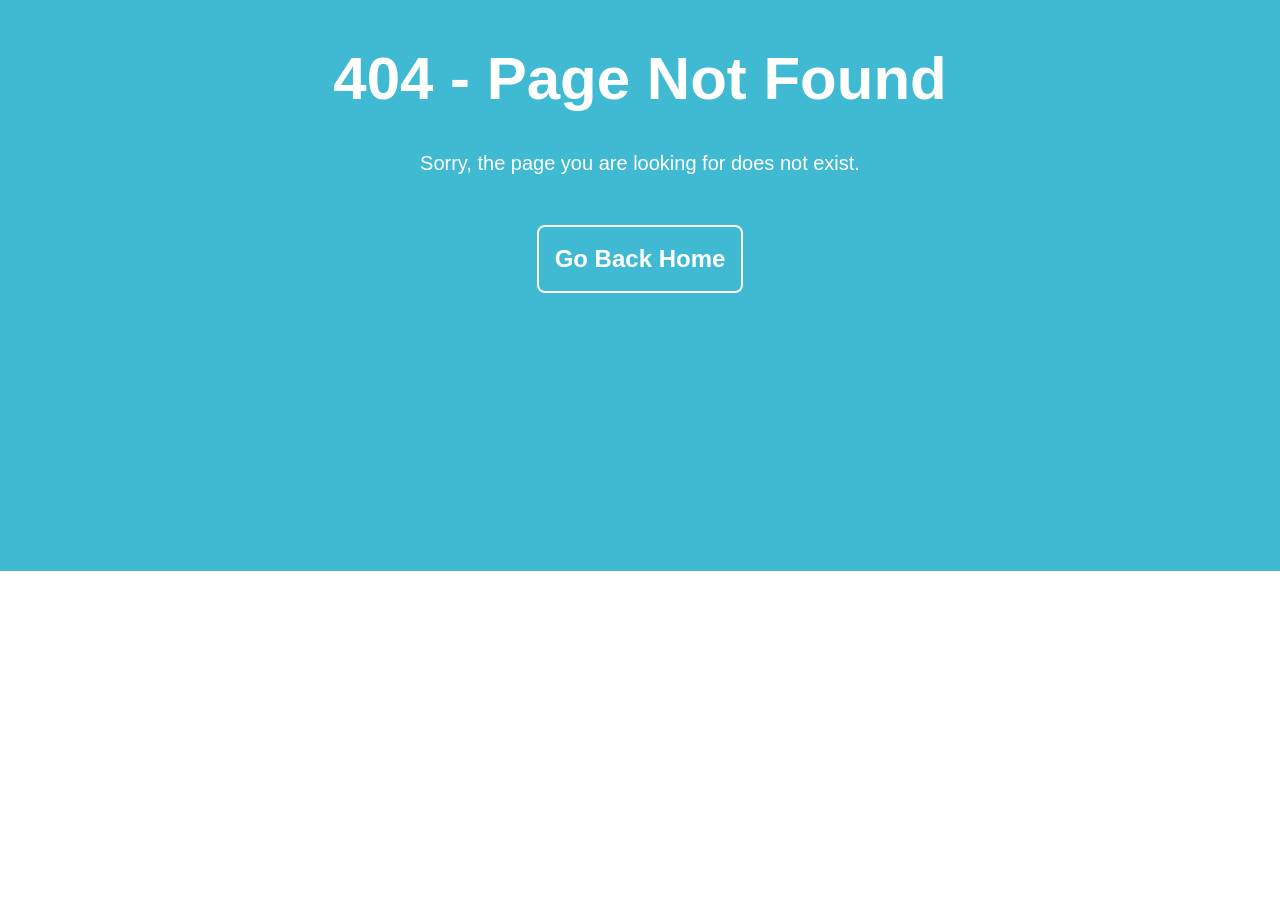
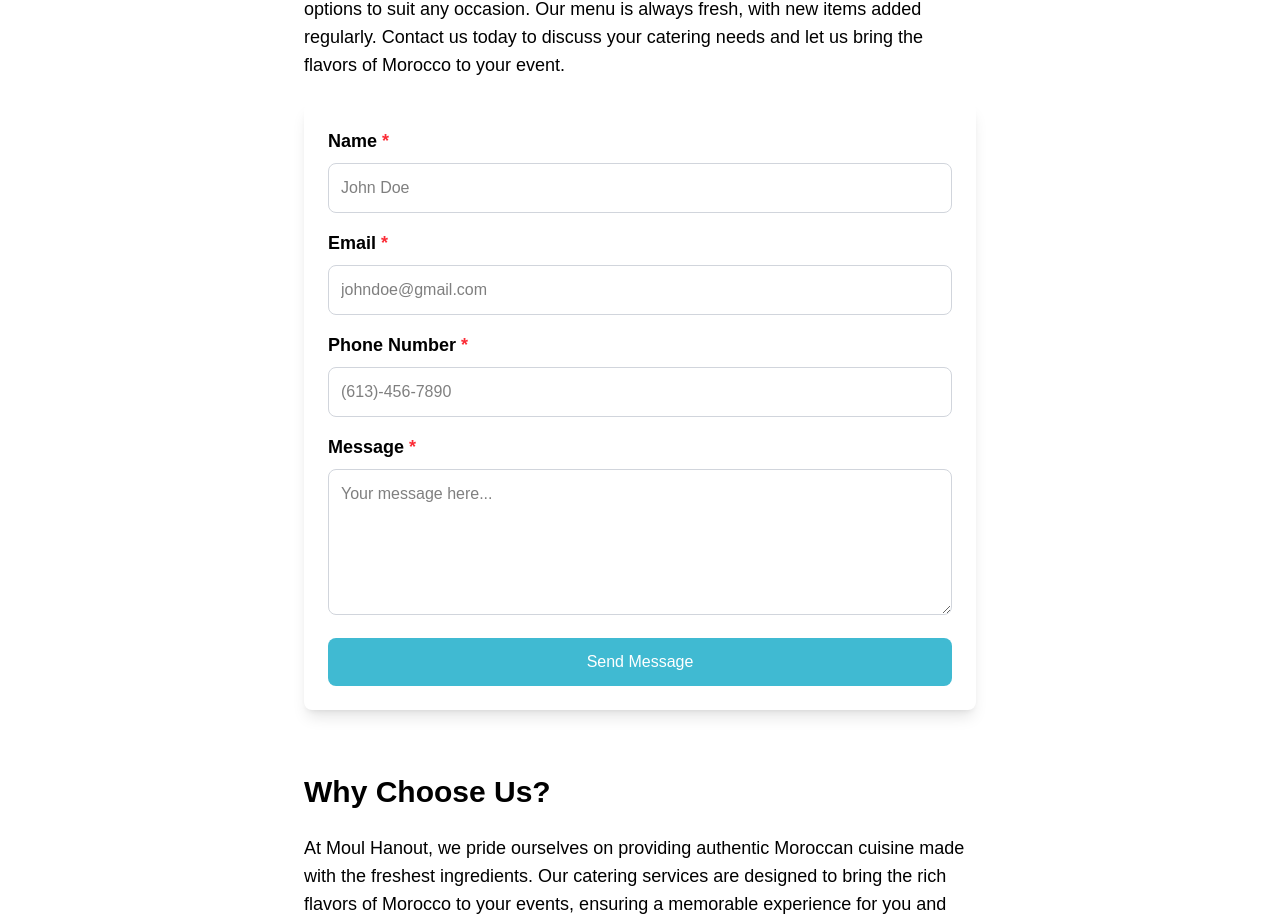
Before and after one commit to abdullahmorrison/moul-hanout, a Next.js app: page /catering in a window 1280 px wide. Before the commit this address had no page. Shown: the part 357-1280 px from the top of the page. Before the commit the page ends 928 px from the top, so only its background shows below. Built offline with nearby package versions, Linux system fonts and the light colour scheme.

Commit message:
created catering page

```diff
--- /dev/null
+++ b/src/app/catering/page.tsx
@@ -0,0 +1,100 @@
+import Image from 'next/image';
+
+export default function Catering() {
+  return (
+    <div className="flex items-center justify-center p-4 flex-wrap gap-6">
+      <div className="flex flex-col">
+        <h2 className="mt-10 text-5xl font-bold md:my-10">We Cater!</h2>
+        <p className="my-6 max-w-2xl text-lg">
+          Let us handle the food for your next event with our authentic Moroccan
+          dishes made right here in Ottawa. From small gatherings to large
+          parties, we offer delicious options to suit any occasion. Our menu is
+          always fresh, with new items added regularly. Contact us today to
+          discuss your catering needs and let us bring the flavors of Morocco to
+          your event.
+        </p>
+        <form className="w-full max-w-3xl rounded-lg bg-secondary p-6 shadow-lg">
+          <div className="mb-4">
+            <label htmlFor="name" className="mb-2 block text-lg font-semibold">
+              Name <span className="text-red-500">*</span>
+            </label>
+            <input
+              type="text"
+              id="name"
+              name="name"
+              placeholder="John Doe"
+              required
+              className="w-full rounded-lg border border-gray-300 p-3 focus:ring-2 focus:ring-primary focus:outline-none"
+            />
+          </div>
+          <div className="mb-4">
+            <label htmlFor="email" className="mb-2 block text-lg font-semibold">
+              Email <span className="text-red-500">*</span>
+            </label>
+            <input
+              type="email"
+              id="email"
+              name="email"
+              placeholder="johndoe@gmail.com"
+              required
+              className="w-full rounded-lg border border-gray-300 p-3 focus:ring-2 focus:ring-primary focus:outline-none"
+            />
+          </div>
+          <div className="mb-4">
+            <label htmlFor="number" className="mb-2 block text-lg font-semibold">
+              Phone Number <span className="text-red-500">*</span>
+            </label>
+            <input
+              type="tel"
+              id="tel"
+              name="tel"
+              placeholder="(613)-456-7890"
+              required
+              className="w-full rounded-lg border border-gray-300 p-3 focus:ring-2 focus:ring-primary focus:outline-none"
+            />
+          </div>
+          <div className="mb-4">
+            <label
+              htmlFor="message"
+              className="mb-2 block text-lg font-semibold"
+            >
+              Message <span className="text-red-500">*</span>
+            </label>
+            <textarea
+              id="message"
+              name="message"
+              rows={5}
+              required
+              placeholder="Your message here..."
+              className="w-full rounded-lg border border-gray-300 p-3 focus:ring-2 focus:ring-primary focus:outline-none"
+            ></textarea>
+          </div>
+          <button
+            type="submit"
+            className="w-full rounded-lg bg-primary py-3 text-white transition-colors duration-200 hover:cursor-pointer hover:bg-primary-dark"
+          >
+            Send Message
+          </button>
+        </form>
+      </div>
+      <div className="flex flex-col space-y-6 p-10">
+        <h2 className="text-3xl font-semibold">Why Choose Us?</h2>
+        <p className="max-w-2xl text-lg">
+          At Moul Hanout, we pride ourselves on providing authentic Moroccan
+          cuisine made with the freshest ingredients. Our catering services are
+          designed to bring the rich flavors of Morocco to your events, ensuring
+          a memorable experience for you and your guests. Whether it's a
+          wedding, corporate event, or family gathering, we are here to make it
+          special.
+        </p>
+        <Image
+          src="/catering-picture.png"
+          alt="Catering Service"
+          width={600}
+          height={400}
+          className="rounded-lg shadow-lg"
+        />
+      </div>
+    </div>
+  );
+}
```
Also changed, not shown: public/catering-picture.png (added).
